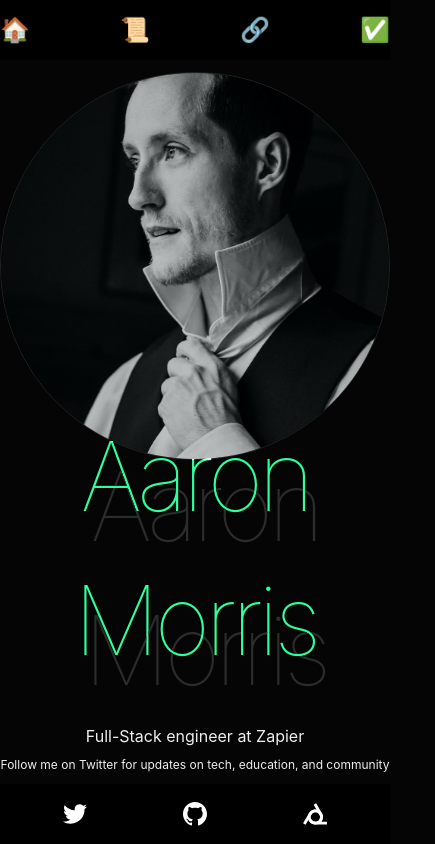
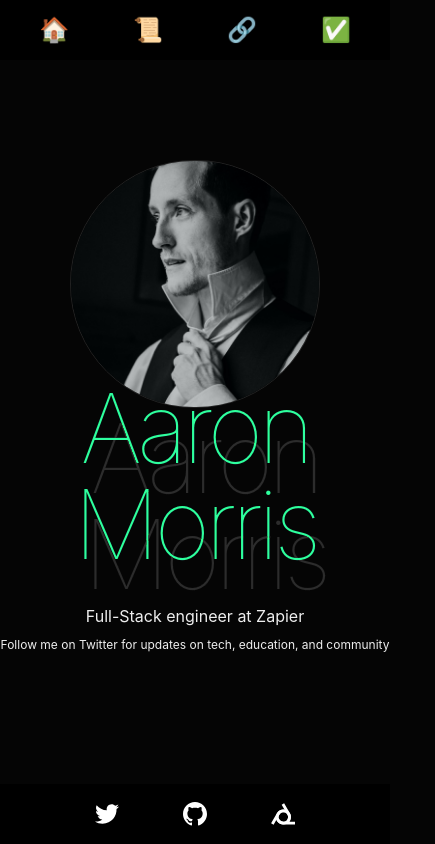
Before and after one commit to AAorris/amorris-2021, a Next.js app: page / in a window 390 px wide. Shown: the whole page, 435 px wide, since content can reach past the window. Built offline with nearby package versions, Linux system fonts and the light colour scheme.

Commit message:
Make index look nicer on small mobile devices

```diff
--- a/pages/_app.jsx
+++ b/pages/_app.jsx
@@ -59,15 +59,7 @@ const WebringSvg = () => (
 const Icon = ({ graphic }) => {
   const Graphic = graphic;
   return (
-    <div
-      style={{
-        width: 120,
-        height: 40,
-        boxSizing: "border-box",
-        display: "grid",
-        placeItems: "center",
-      }}
-    >
+    <div className="grid w-1/4 px-8 border-box">
       <Graphic />
     </div>
   );
--- a/pages/index.jsx
+++ b/pages/index.jsx
@@ -7,10 +7,10 @@ function Home(props) {
       <Head>
         <title>Aaron Morris</title>
       </Head>
-      <div className="headline">
-        <img src="/img/p10.011.jpg" width="400" height="400" />
+      <div className="headline pb-8">
+        <img src="/img/p10.011.jpg" width="250" height="250" />
         <h1
-          className="font-hairline"
+          className="font-hairline leading-none"
           style={{ textShadow: "#e2e2e2 10px 30px 0px" }}
         >
           Aaron Morris
@@ -30,7 +30,7 @@ function Home(props) {
         img {
           border-radius: 384px;
           margin: auto;
-          margin-bottom: -3.5em;
+          margin-bottom: -1.75em;
           border: 1px solid #222;
         }
         .headline {
```
